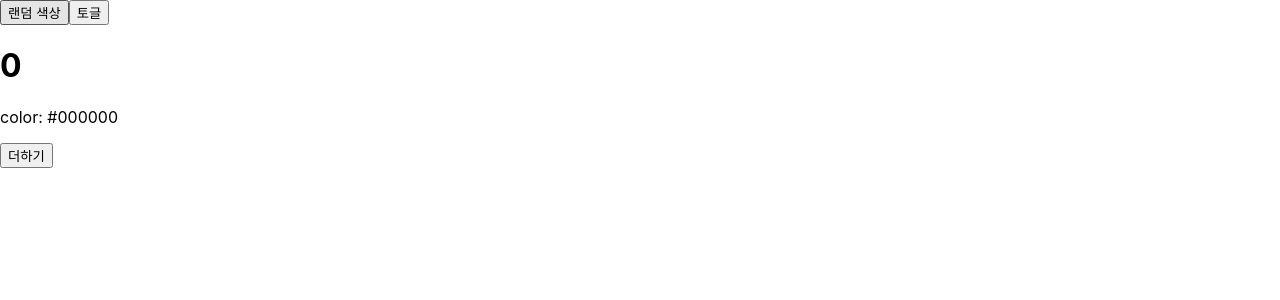
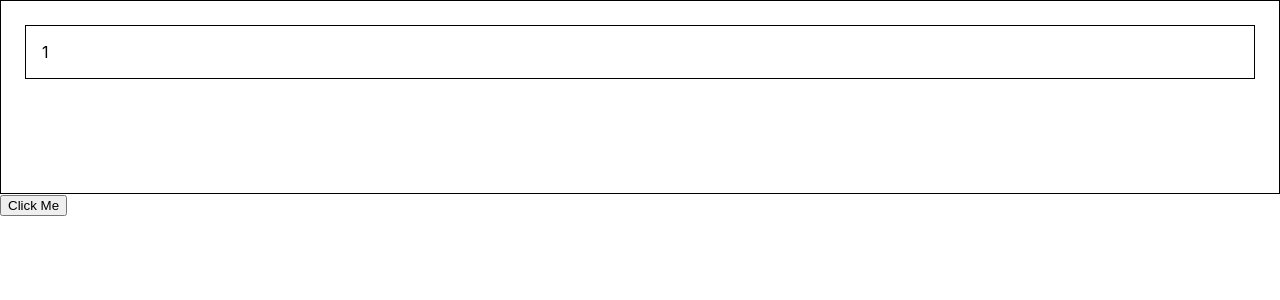
Before and after one commit to jeonyoungho/react-velopert-practice, a React (Create React App) app: page / in a window 1280 px wide. Shown: the top 300 px of the page. Built offline with nearby package versions, Linux system fonts and the light colour scheme.

Commit message:
ScrollBox 컴포넌트 추가

```diff
--- a/src/index.js
+++ b/src/index.js
@@ -2,14 +2,15 @@ import React from 'react';
 import ReactDOM from 'react-dom';
 import './index.css';
 import reportWebVitals from './reportWebVitals';
-import {LifeCycleSampleApp} from "./lifeCycleSample/LifeCycleSampleApp";
+import ScrollBox from "./scrollBox/ScrollBox";
 
 ReactDOM.render(
   <React.StrictMode>
       {/*<Counter/>*/}
       {/*<App/>*/}
       {/*<CounterWithUseReducer/>*/}
-      <LifeCycleSampleApp/>
+      {/*<LifeCycleSampleApp/>*/}
+      <ScrollBox/>
   </React.StrictMode>,
   document.getElementById('root')
 );
--- /dev/null
+++ b/src/scrollBox/ScrollBox.css
@@ -0,0 +1,12 @@
+.list {
+    height: 10rem;
+    overflow: auto;
+    padding: 1rem;
+    border: 1px solid black;
+}
+
+.row {
+    padding: 1rem;
+    margin: 0.5rem;
+    border: 1px solid black;
+}
--- /dev/null
+++ b/src/scrollBox/ScrollBox.js
@@ -0,0 +1,66 @@
+import React, { Component } from "react";
+import "./ScrollBox.css";
+
+class ScrollBox extends Component {
+    id = 2;
+
+    state = {
+        array: [1]
+    };
+
+    handleInsert = () => {
+        this.setState({
+            array: [this.id++, ...this.state.array]
+        });
+    };
+
+    getSnapshotBeforeUpdate(prevProps, prevState) {
+        // DOM 업데이트가 일어나기 직전의 시점입니다.
+        // 새 데이터가 상단에 추가되어도 스크롤바를 유지해보겠습니다.
+        // scrollHeight 는 전 후를 비교해서 스크롤 위치를 설정하기 위함이고,
+        // scrollTop 은, 이 기능이 크롬에 이미 구현이 되어있는데,
+        // 이미 구현이 되어있다면 처리하지 않도록 하기 위함입니다.
+        if (prevState.array !== this.state.array) {
+            const { scrollTop, scrollHeight } = this.list;
+
+            // 여기서 반환 하는 값은 componentDidMount 에서 snapshot 값으로 받아올 수 있습니다.
+            return {
+                scrollTop,
+                scrollHeight
+            };
+        }
+    }
+
+    componentDidUpdate(prevProps, prevState, snapshot) {
+        if (snapshot) {
+            const { scrollTop } = this.list;
+            if (scrollTop !== snapshot.scrollTop) return; // 기능이 이미 구현되어있다면 처리하지 않습니다.
+            const diff = this.list.scrollHeight - snapshot.scrollHeight;
+            this.list.scrollTop += diff;
+        }
+    }
+
+    render() {
+        const rows = this.state.array.map(number => (
+            <div className="row" key={number}>
+                {number}
+            </div>
+        ));
+
+        return (
+            <div>
+                <div
+                    ref={ref => {
+                        this.list = ref;
+                    }}
+                    className="list"
+                >
+                    {rows}
+                </div>
+                <button onClick={this.handleInsert}>Click Me</button>
+            </div>
+        );
+    }
+}
+
+export default ScrollBox;
```
